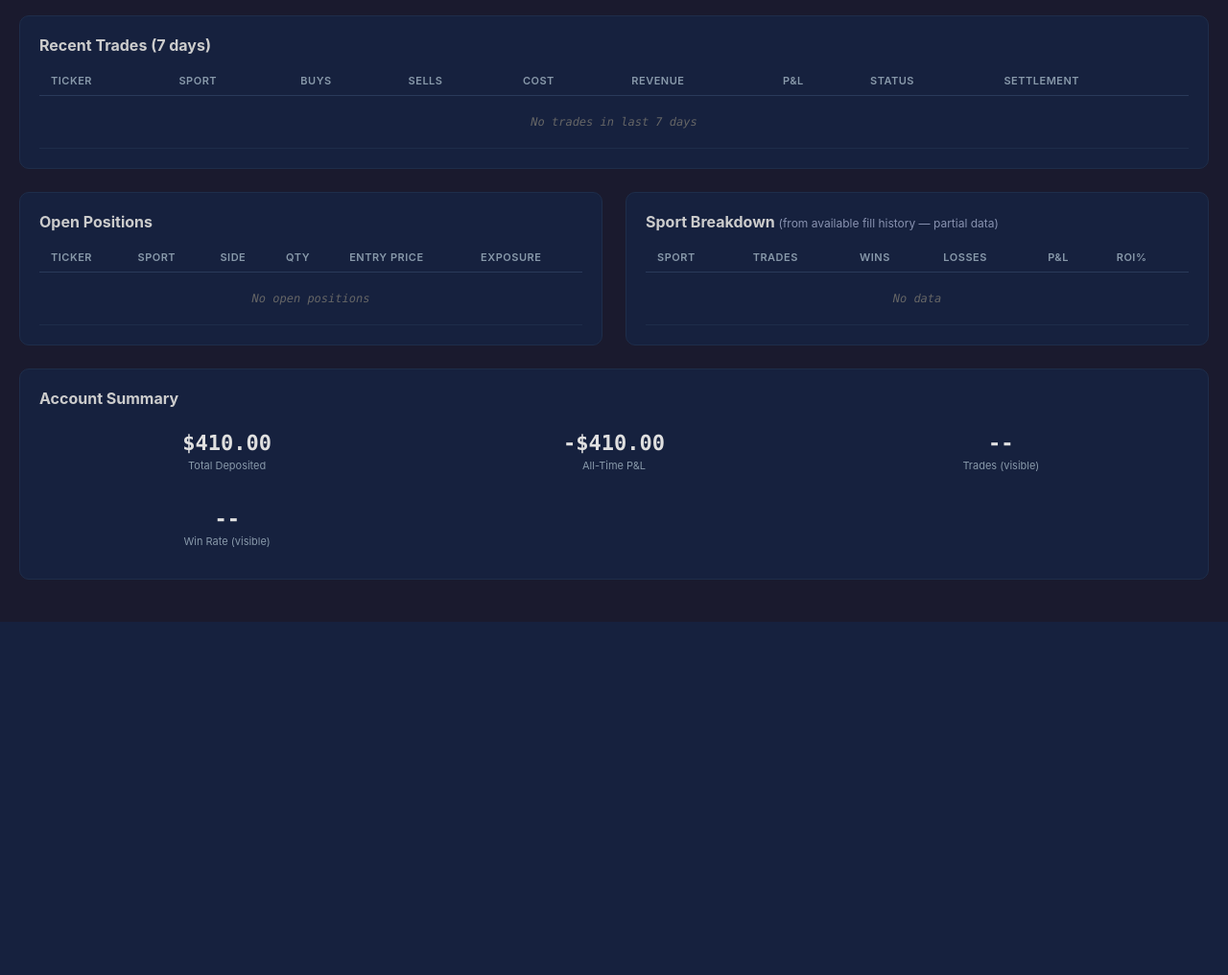
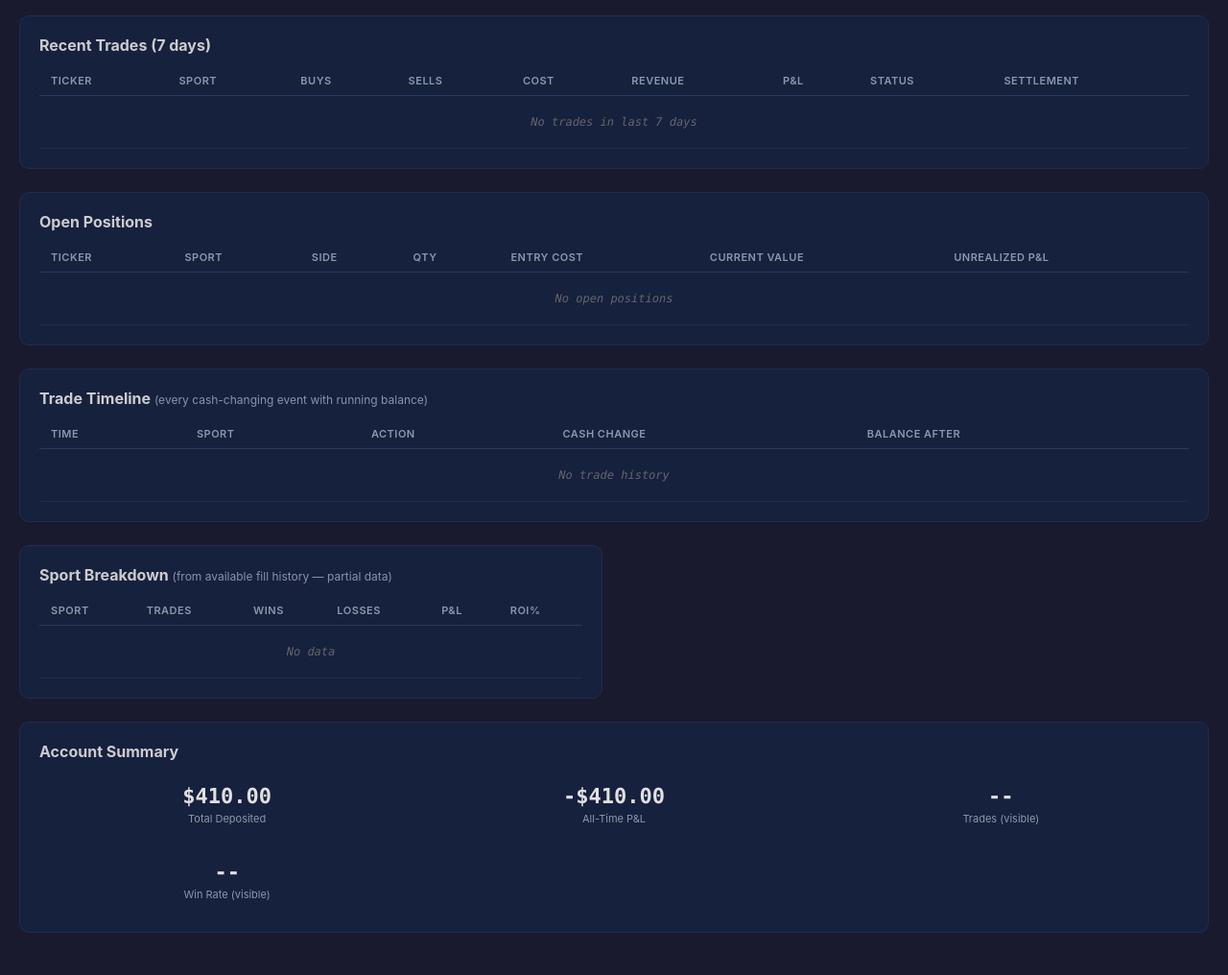
Before and after one commit to d-anielcode/edgerunner, a Flask app: page / in a window 1280 px wide. Shown: the part 448-1464 px from the top of the page at 96% size. Before the commit the page ends 1096 px from the top, so only its background shows below. Run offline with Flask 3, Linux system fonts and the light colour scheme.

Commit message:
Dashboard: add trade timeline, enhanced open positions, backtrack P&L engine
New features:
- Trade Timeline: every fill and settlement with exact cash change and running balance
  Shows buys (red), sells (green), settlements with accurate amounts
- Open Positions: shows entry cost, current value, and unrealized P&L
- Shared _build_balance_timeline() utility for accurate balance reconstruction
- New API endpoints: /api/trade-timeline, /api/open-positions

Key formula verified: sell cash = NO_price * count - fee (not YES_price)
Backtracked balance matches Kalshi account exactly ($150.96)

Co-Authored-By: Claude Opus 4.6 (1M context) <noreply@anthropic.com>

```diff
--- a/dashboard/app.py
+++ b/dashboard/app.py
@@ -110,6 +110,77 @@ def _compute_ticker_pnl(fills: list[dict], settlement: dict | None) -> tuple:
         pass
 
     return total_cost, total_revenue, buy_count
+
+
+def _compute_fill_cash_change(fill: dict) -> float:
+    """Compute the exact cash change from a fill (buy or sell)."""
+    action = fill.get("action", "")
+    side = fill.get("side", "")
+    count = float(fill.get("count_fp", 0))
+    yes_p = float(fill.get("yes_price_dollars", 0))
+    no_p = float(fill.get("no_price_dollars", 0))
+    fee = float(fill.get("fee_cost", 0))
+
+    if action == "buy":
+        price = no_p if side == "no" else yes_p
+        return -(price * count + fee)
+    elif action == "sell":
+        if side == "yes":
+            return no_p * count - fee  # Sell YES closing NO = get NO value
+        else:
+            return yes_p * count - fee  # Sell NO closing YES = get YES value
+    return 0.0
+
+
+def _build_balance_timeline(fills: list, settlements: list, current_balance: float) -> list[dict]:
+    """
+    Build a timeline of balance snapshots by backtracking from current balance.
+    Returns list of {ts, balance, cash_change, type, ticker} sorted chronologically.
+    """
+    events = []
+
+    for f in fills:
+        cash = _compute_fill_cash_change(f)
+        events.append({
+            "ts": f.get("created_time", ""),
+            "cash": cash,
+            "type": "fill",
+            "ticker": f.get("ticker", ""),
+            "desc": f"{f.get('action', '')} {f.get('side', '')} {float(f.get('count_fp', 0)):.0f}x",
+        })
+
+    for s in settlements:
+        revenue_cents = s.get("revenue", 0)
+        if revenue_cents > 0:
+            events.append({
+                "ts": s.get("settled_time", s.get("created_time", "")),
+                "cash": revenue_cents / 100.0,
+                "type": "settlement",
+                "ticker": s.get("ticker", ""),
+                "desc": f"settle {s.get('market_result', '')}",
+            })
+
+    events.sort(key=lambda e: e["ts"])
+
+    # Backtrack from current balance to find initial
+    balance = current_balance
+    for e in reversed(events):
+        balance -= e["cash"]
+
+    # Replay forward, recording balance after each event
+    timeline = []
+    for e in events:
+        balance += e["cash"]
+        timeline.append({
+            "ts": e["ts"],
+            "balance": round(balance, 2),
+            "cash_change": round(e["cash"], 2),
+            "type": e["type"],
+            "ticker": e["ticker"],
+            "desc": e["desc"],
+        })
+
+    return timeline
 
 
 def _filter_agent_fills(fills: list[dict]) -> list[dict]:
@@ -411,88 +482,24 @@ def api_settlements():
 
 @app.route("/api/daily-pnl")
 def api_daily_pnl():
-    """
-    ACCURATE daily balance reconstruction via backtracking.
-
-    Starts from the current known balance, then works backwards through
-    every fill and settlement to reconstruct what the balance was each day.
-
-    Key formula:
-    - Buy fill: cash OUT = price * count + fee
-    - Sell fill: cash IN = NO_price * count - fee (for sell YES closing NO)
-    - Settlement: cash IN = revenue field (in cents / 100)
-    """
+    """Accurate daily balance via backtracking from current known balance."""
     try:
         fills = client.get_fills(paginate_all=True)
+        settlements = client.get_settlements(paginate_all=True)
+        current_balance = client.get_balance()
     except Exception as e:
         return jsonify({"error": str(e)}), 500
 
-    try:
-        settlements = client.get_settlements(paginate_all=True)
-    except Exception:
-        settlements = []
+    timeline = _build_balance_timeline(fills, settlements, current_balance)
 
-    # Get current balance
-    try:
-        current_balance = client.get_balance()
-    except Exception:
-        current_balance = 0.0
-
-    # Build timeline of ALL cash-changing events
-    events = []
-
-    for f in fills:
-        action = f.get("action", "")
-        side = f.get("side", "")
-        count = float(f.get("count_fp", 0))
-        yes_p = float(f.get("yes_price_dollars", 0))
-        no_p = float(f.get("no_price_dollars", 0))
-        fee = float(f.get("fee_cost", 0))
-        ts = f.get("created_time", "")
-
-        if action == "buy":
-            price = no_p if side == "no" else yes_p
-            cash_change = -(price * count + fee)
-        elif action == "sell":
-            # Sell YES (closing NO) = get NO price value
-            # Sell NO (closing YES) = get YES price value
-            if side == "yes":
-                cash_change = no_p * count - fee
-            else:
-                cash_change = yes_p * count - fee
-        else:
-            cash_change = 0
-
-        events.append({"ts": ts, "cash": cash_change})
-
-    for s in settlements:
-        revenue_cents = s.get("revenue", 0)
-        if revenue_cents > 0:
-            revenue = revenue_cents / 100.0
-            ts = s.get("settled_time", s.get("created_time", ""))
-            events.append({"ts": ts, "cash": revenue})
-
-    # Sort forward
-    events.sort(key=lambda e: e["ts"])
-
-    # Backtrack: undo all events from current balance to find initial
-    balance = current_balance
-    for e in reversed(events):
-        balance -= e["cash"]
-    initial_balance = balance
-
-    # Replay forward, recording daily end-of-day balance
-    balance = initial_balance
+    # Aggregate to daily (end of day balance)
     daily: dict[str, dict] = {}
     daily_trades: dict[str, int] = defaultdict(int)
-
-    for e in events:
-        balance += e["cash"]
-        date = e["ts"][:10]
-        daily[date] = balance
+    for t in timeline:
+        date = t["ts"][:10]
+        daily[date] = t["balance"]
         daily_trades[date] += 1
 
-    # Filter to agent era and build result
     result_list = []
     prev_balance = TOTAL_DEPOSITS
     for d in sorted(daily.keys()):
@@ -501,18 +508,93 @@ def api_daily_pnl():
             continue
         bal = round(daily[d], 2)
         day_pnl = round(bal - prev_balance, 2)
-        result_list.append(
-            {
-                "date": d,
-                "pnl": day_pnl,
-                "cumulative": round(bal - TOTAL_DEPOSITS, 2),
-                "portfolio_value": bal,
-                "trades": daily_trades.get(d, 0),
-            }
-        )
+        result_list.append({
+            "date": d,
+            "pnl": day_pnl,
+            "cumulative": round(bal - TOTAL_DEPOSITS, 2),
+            "portfolio_value": bal,
+            "trades": daily_trades.get(d, 0),
+        })
         prev_balance = bal
 
     return jsonify(result_list)
+
+
+@app.route("/api/trade-timeline")
+def api_trade_timeline():
+    """
+    Full trade-level timeline with balance after each event.
+    Shows every fill and settlement with the exact cash change and running balance.
+    """
+    try:
+        fills = client.get_fills(paginate_all=True)
+        settlements = client.get_settlements(paginate_all=True)
+        current_balance = client.get_balance()
+    except Exception as e:
+        return jsonify({"error": str(e)}), 500
+
+    timeline = _build_balance_timeline(fills, settlements, current_balance)
+
+    # Filter to agent era and add sport
+    result = []
+    for t in timeline:
+        if t["ts"][:10] < AGENT_START_DATE:
+            continue
+        result.append({
+            "time": t["ts"][:19],
+            "ticker": t["ticker"],
+            "sport": _detect_sport(t["ticker"]),
+            "type": t["type"],
+            "desc": t["desc"],
+            "cash_change": t["cash_change"],
+            "balance": t["balance"],
+        })
+
+    # Most recent first
+    result.reverse()
+    return jsonify(result)
+
+
+@app.route("/api/open-positions")
+def api_open_positions():
+    """
+    Currently held positions with entry cost, current value, and unrealized P&L.
+    """
+    try:
+        positions = client.get_positions()
+    except Exception as e:
+        return jsonify({"error": str(e)}), 500
+
+    result = []
+    for pos in positions:
+        position_qty = float(pos.get("position_fp", 0))
+        if position_qty == 0:
+            continue
+
+        ticker = pos.get("ticker", "")
+        side = "NO" if position_qty < 0 else "YES"
+        qty = abs(position_qty)
+        exposure = float(pos.get("market_exposure_dollars", 0))
+        total_traded = float(pos.get("total_traded_dollars", 0))
+        fees = float(pos.get("fees_paid_dollars", 0))
+        entry_cost = total_traded + fees
+
+        # Unrealized P&L = current value - entry cost
+        # For NO positions: if we sold now at current no_price, we'd get exposure
+        unrealized = exposure - entry_cost if entry_cost > 0 else 0
+
+        result.append({
+            "ticker": ticker,
+            "sport": _detect_sport(ticker),
+            "side": side,
+            "qty": qty,
+            "entry_cost": round(entry_cost, 2),
+            "current_value": round(exposure, 2),
+            "unrealized_pnl": round(unrealized, 2),
+            "fees": round(fees, 2),
+        })
+
+    return jsonify(result)
 
 
 @app.route("/api/sport-breakdown")
--- a/dashboard/templates/index.html
+++ b/dashboard/templates/index.html
@@ -277,7 +277,6 @@
     </table>
 </div>
 
-<div class="two-col">
 <!-- Open Positions -->
 <div class="table-section">
     <h2>Open Positions</h2>
@@ -288,15 +287,37 @@
                 <th>Sport</th>
                 <th>Side</th>
                 <th>Qty</th>
-                    <th>Entry Price</th>
-                    <th>Exposure</th>
+                <th>Entry Cost</th>
+                <th>Current Value</th>
+                <th>Unrealized P&amp;L</th>
             </tr>
         </thead>
         <tbody id="positionsBody">
-                <tr><td colspan="6" class="loading">Loading...</td></tr>
+            <tr><td colspan="7" class="loading">Loading...</td></tr>
         </tbody>
     </table>
 </div>
+
+<!-- Trade Timeline -->
+<div class="table-section">
+    <h2>Trade Timeline <span style="font-size:12px;color:#8892b0;font-weight:normal">(every cash-changing event with running balance)</span></h2>
+    <table>
+        <thead>
+            <tr>
+                <th>Time</th>
+                <th>Sport</th>
+                <th>Action</th>
+                <th>Cash Change</th>
+                <th>Balance After</th>
+            </tr>
+        </thead>
+        <tbody id="timelineBody">
+            <tr><td colspan="5" class="loading">Loading...</td></tr>
+        </tbody>
+    </table>
+</div>
+
+<div class="two-col">
 
     <!-- Sport Breakdown -->
     <div class="table-section">
@@ -499,12 +520,12 @@
 
     async function loadPositions() {
         try {
-            const res = await fetch('/api/positions');
+            const res = await fetch('/api/open-positions');
             const positions = await res.json();
 
             const tbody = document.getElementById('positionsBody');
             if (!positions.length) {
-                tbody.innerHTML = '<tr><td colspan="6" class="loading">No open positions</td></tr>';
+                tbody.innerHTML = '<tr><td colspan="7" class="loading">No open positions</td></tr>';
                 return;
             }
 
@@ -513,11 +534,36 @@
                 <td><span class="sport-tag">${p.sport}</span></td>
                 <td>${p.side}</td>
                 <td>${p.qty}</td>
-                <td>${fmt$(p.entry_price)}</td>
-                <td>${fmt$(p.exposure)}</td>
+                <td>${fmt$(p.entry_cost)}</td>
+                <td>${fmt$(p.current_value)}</td>
+                <td class="${pnlClass(p.unrealized_pnl)}">${p.unrealized_pnl >= 0 ? '+' : ''}${fmt$(p.unrealized_pnl)}</td>
             </tr>`).join('');
         } catch (e) {
             console.error('Positions error:', e);
+        }
+    }
+
+    async function loadTimeline() {
+        try {
+            const res = await fetch('/api/trade-timeline');
+            const timeline = await res.json();
+
+            const tbody = document.getElementById('timelineBody');
+            if (!timeline.length) {
+                tbody.innerHTML = '<tr><td colspan="5" class="loading">No trade history</td></tr>';
+                return;
+            }
+
+            // Show last 50 events
+            tbody.innerHTML = timeline.slice(0, 50).map(t => `<tr>
+                <td style="font-size:12px">${t.time.replace('T', ' ')}</td>
+                <td><span class="sport-tag">${t.sport}</span></td>
+                <td style="font-size:12px">${t.desc}</td>
+                <td class="${pnlClass(t.cash_change)}">${t.cash_change >= 0 ? '+' : ''}${fmt$(t.cash_change)}</td>
+                <td>${fmt$(t.balance)}</td>
+            </tr>`).join('');
+        } catch (e) {
+            console.error('Timeline error:', e);
         }
     }
 
@@ -563,6 +609,7 @@
             loadSummary(),
             loadFills(),
             loadPositions(),
+            loadTimeline(),
             loadSportBreakdown(),
             loadChart()
         ]);
```
Lines whose indentation alone changed are shown as unchanged.
